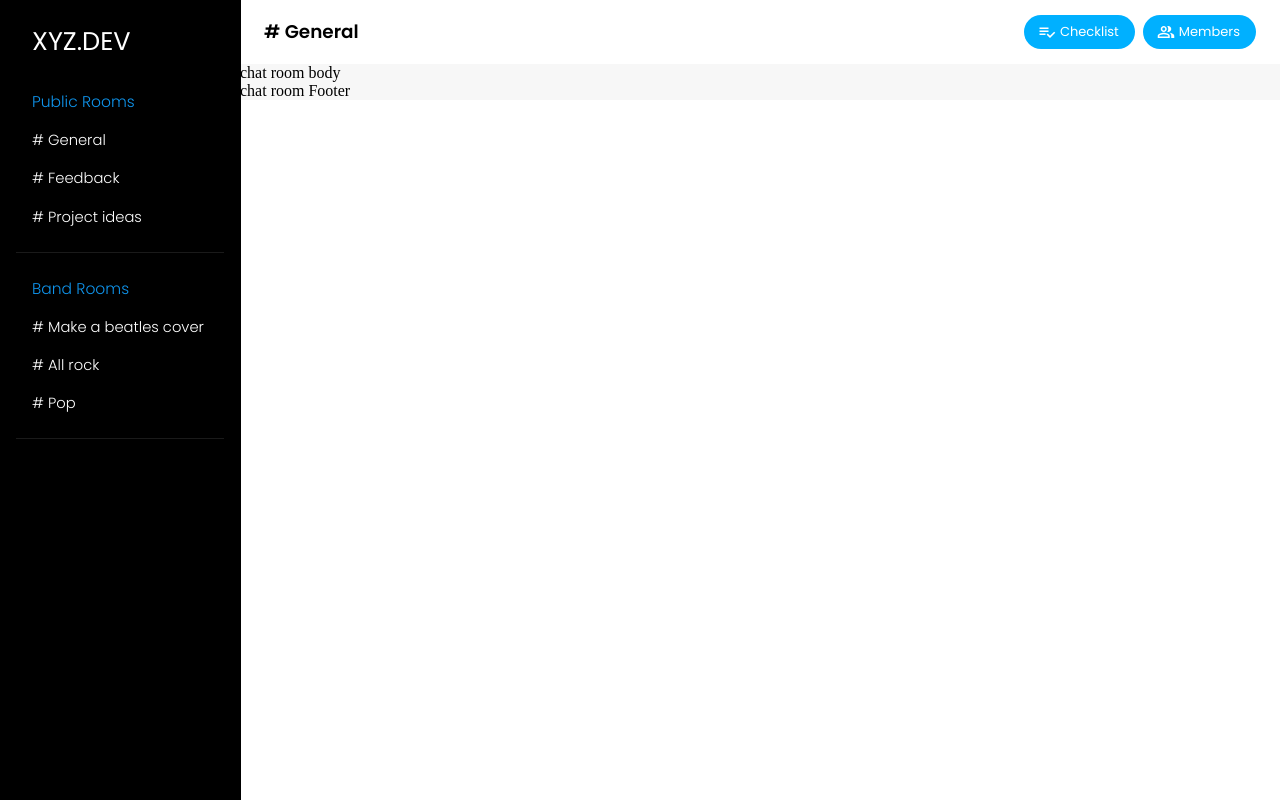
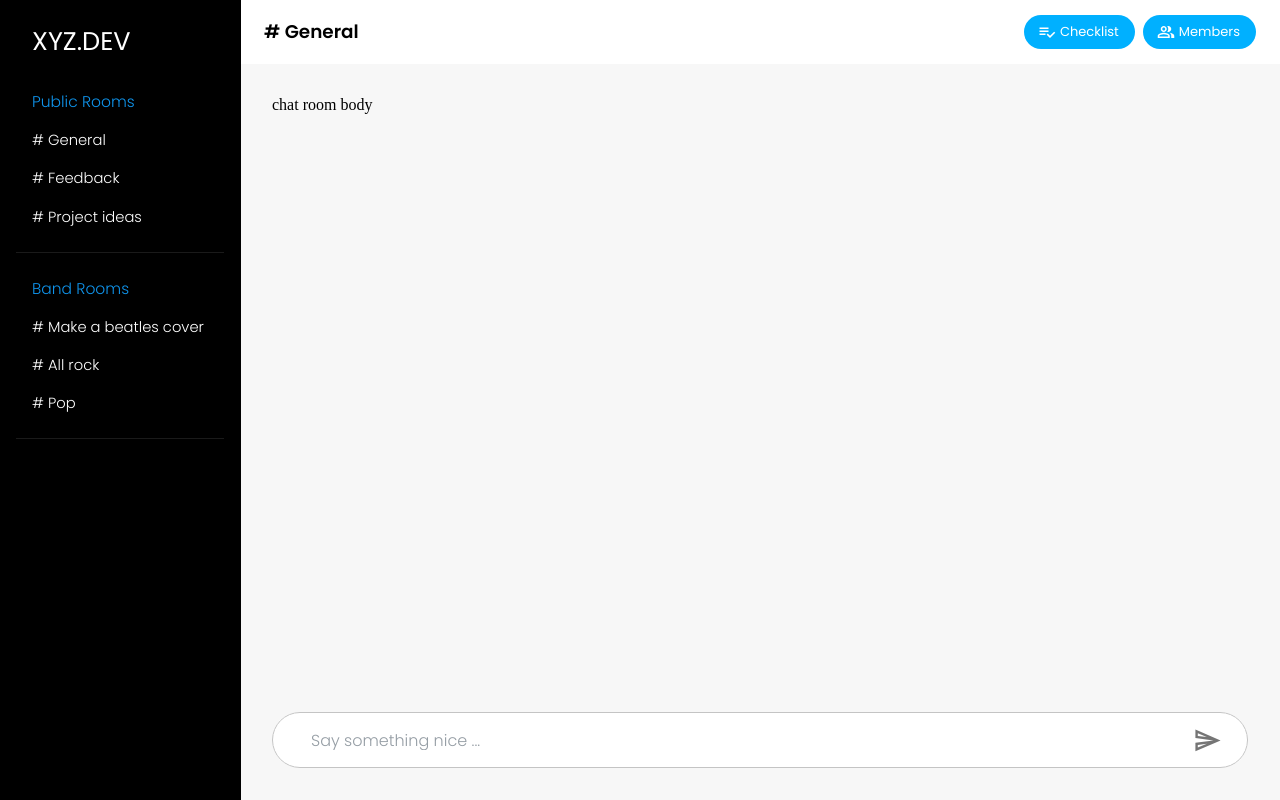
Before and after one commit to therealilyaskhan/songs-sharing, a React (Create React App) app in the folder frontend/: page /rooms in a window 1280 px wide. Built offline with nearby package versions, Linux system fonts and the light colour scheme.

Commit message:
chat room footer finished

```diff
--- a/frontend/src/components/ChatRoomBody.js
+++ b/frontend/src/components/ChatRoomBody.js
@@ -1,9 +1,11 @@
 import React from 'react';
 
-export default function ChatRoomBody() {
+import Box from '@material-ui/core/Box';
+
+export default function ChatRoomBody({ chatRoomID, className }) {
   return (
-    <div>
+    <Box p={4} className={className || ''}>
       chat room body
-    </div>
+    </Box>
   );
 }
--- a/frontend/src/components/ChatRoomDrawer.js
+++ b/frontend/src/components/ChatRoomDrawer.js
@@ -94,10 +94,8 @@ export default function ChatRoomDrawer({ chatRooms, setSelectedChatRoom }) {
         Object.keys(chatRooms).map((category) => {
 
           return (
-            <>
-              <ListItem
-                key={category}
-              >
+            <Box key={category}>
+              <ListItem>
                 <List
                   className={classes.roomsList}
                 >
@@ -139,7 +137,7 @@ export default function ChatRoomDrawer({ chatRooms, setSelectedChatRoom }) {
               </ListItem>
 
               <Divider variant='middle' className={classes.divider} />
-            </>
+            </Box>
           );
 
         })
--- a/frontend/src/components/ChatRoomFooter.js
+++ b/frontend/src/components/ChatRoomFooter.js
@@ -1,9 +1,85 @@
 import React from 'react';
 
-export default function ChatRoomFooter() {
+import { makeStyles } from '@material-ui/core/styles';
+import Box from '@material-ui/core/Box';
+import IconButton from '@material-ui/core/IconButton';
+import InputAdornment from '@material-ui/core/InputAdornment';
+import FormControl from '@material-ui/core/FormControl';
+import OutlinedInput from '@material-ui/core/OutlinedInput';
+
+import SendOutlinedIcon from '@material-ui/icons/SendOutlined';
+
+const useStyles = makeStyles({
+  outlinedInput: {
+    borderRadius: 50,
+    backgroundColor: '#fff',
+    '& fieldset': {
+      borderRadius: 50,
+      borderColor: '#c4c4c4',
+    },
+    '&:hover .MuiOutlinedInput-notchedOutline': {
+      borderColor: '#c4c4c4'
+    },
+    '&.Mui-focused .MuiOutlinedInput-notchedOutline': {
+      borderWidth: 1,
+      borderColor: '#c4c4c4'
+    }
+  },
+  textArea: {
+    paddingLeft: 25
+  },
+  sendIcon: {
+    fontSize: '1.8rem'
+  }
+});
+
+export default function ChatRoomFooter({ chatRoomID, className }) {
+
+  const classes = useStyles();
+
+  const handleSend = () => {
+    console.log('message sent');
+  };
+
   return (
-    <div>
-      chat room Footer
-    </div>
+    <Box p={4} className={className || ''}>
+      <FormControl
+        variant="outlined"
+        classes={{
+          root: classes.outlinedInput
+        }}
+        hiddenLabel
+        fullWidth
+      >
+        <OutlinedInput
+          id="dm-to-room"
+          classes={{
+            root: classes.outlinedInput,
+            inputMultiline: classes.textArea
+          }}
+          autoFocus
+          fullWidth
+          multiline
+          rowsMax={4}
+          placeholder='Say something nice ...'
+          type='text'
+          aria-label='message-text-box'
+          endAdornment={
+            <InputAdornment position="end">
+              <IconButton
+                aria-label="send-button"
+                onClick={handleSend}
+              >
+                <SendOutlinedIcon
+                  classes={{
+                    root: classes.sendIcon
+                  }}
+                />
+              </IconButton>
+            </InputAdornment>
+          }
+        />
+      </FormControl>
+    </Box>
   );
 }
--- a/frontend/src/components/ChatRoomHeader.js
+++ b/frontend/src/components/ChatRoomHeader.js
@@ -38,7 +38,7 @@ const useStyles = makeStyles((theme) => ({
   btnStartIcon: {
     marginRight: 4
   },
-  topbarXs: {
+  toolbarSm: {
     textAlign: 'center',
     '&:before': {
       content: '""',
@@ -55,7 +55,7 @@ const useStyles = makeStyles((theme) => ({
   }
 }));
 
-export default function ChatRoomHeader({ chatRoomID }) {
+export default function ChatRoomHeader({ chatRoomID, className }) {
 
   //run fetch query to fetch chatRoom name, members, checklist via chatRoomID
   let name;
@@ -138,12 +138,13 @@ export default function ChatRoomHeader({ chatRoomID }) {
 
   return (
     <AppBar
+      className={className || ''}
       position="static"
       elevation={0}
       color="inherit"
     >
       <Toolbar
-        {...sm ? { className: `${classes.topbarXs}` } : {}}
+        {...sm ? { className: `${classes.toolbarSm}` } : {}}
       >
         <Typography
           variant="h6"
--- a/frontend/src/components/controls/FormTextField.js
+++ b/frontend/src/components/controls/FormTextField.js
@@ -1,6 +1,7 @@
 import React from 'react';
+
 import { makeStyles } from '@material-ui/core/styles';
-import { TextField } from '@material-ui/core';
+import TextField from '@material-ui/core/TextField';
 
 
 const useStyles = makeStyles((theme) => ({
--- a/frontend/src/layout/ChatRoomLayout.js
+++ b/frontend/src/layout/ChatRoomLayout.js
@@ -1,5 +1,6 @@
 import React, { useState } from 'react';
 import { makeStyles } from '@material-ui/core/styles';
+import Box from '@material-ui/core/Box';
 
 import ChatRoomDrawer from '../components/ChatRoomDrawer';
 import ChatRoomScreen from '../screens/ChatRoomScreen';
@@ -7,12 +8,12 @@ import ChatRoomScreen from '../screens/ChatRoomScreen';
 const useStyles = makeStyles({
   root: {
     backgroundColor: "#F7F7F7",
-    width: "100%",
+    width: '100%',
     display: 'flex'
   }
 });
 
-export default function BuildSong() {
+export default function ChatRoomLayout() {
   const classes = useStyles();
   const [selectedChatRoom, setSelectedChatRoom] = useState('');
 
@@ -49,12 +50,12 @@ export default function BuildSong() {
   };
 
   return (
-    <div div className={classes.root}>
+    <Box className={classes.root}>
       <ChatRoomDrawer
         chatRooms={chatRooms}
         setSelectedChatRoom={setSelectedChatRoom}
       />
       <ChatRoomScreen selectedChatRoom={selectedChatRoom} />
-    </div>
+    </Box>
   );
 }
--- a/frontend/src/screens/BuildSongScreen.js
+++ b/frontend/src/screens/BuildSongScreen.js
@@ -2,6 +2,8 @@ import React, { useState } from 'react';
 import Container from '@material-ui/core/Container';
 import Grid from '@material-ui/core/Grid';
 import { makeStyles } from '@material-ui/core/styles';
+import Box from '@material-ui/core/Box';
+
 import Navbar from '../components/Navbar';
 import ChecklistScreen from './ChecklistScreen';
 import InfoScreen from './InfoScreen';
@@ -22,7 +24,7 @@ export default function BuildSong() {
   return (
     <>
       <Navbar setActiveTab={setActiveTab} />
-      <div className={classes.screen}>
+      <Box className={classes.screen}>
         <Container>
           <Grid container>
             {
@@ -38,7 +40,7 @@ export default function BuildSong() {
             }
           </Grid>
         </Container>
-      </div>
+      </Box>
     </>
   );
 }
--- a/frontend/src/screens/ChatRoomScreen.js
+++ b/frontend/src/screens/ChatRoomScreen.js
@@ -1,18 +1,47 @@
 import React from 'react';
 
-import { Box } from '@material-ui/core';
+import { Box, makeStyles } from '@material-ui/core';
 
 import ChatRoomHeader from '../components/ChatRoomHeader';
 import ChatRoomBody from '../components/ChatRoomBody';
 import ChatRoomFooter from '../components/ChatRoomFooter';
 
+const useStyles = makeStyles({
+  chatHeader: {
+    flex: '0 1 auto'
+  },
+  chatBody: {
+    flex: '1 1 auto'
+  },
+  chatFooter: {
+    flex: '0 1 auto'
+  }
+});
+
 export default function ChatRoomScreen({ selectedChatRoom }) {
 
+  const classes = useStyles();
+
   return (
-    <Box width='100%'>
-      <ChatRoomHeader chatRoomID={selectedChatRoom} />
-      <ChatRoomBody chatRoomID={selectedChatRoom} />
-      <ChatRoomFooter charRoomID={selectedChatRoom} />
+    <Box
+      width='100%'
+      height='100vh'
+      display='flex'
+      flexDirection='column'
+      flexWrap='nowrap'
+    >
+      <ChatRoomHeader
+        className={classes.chatHeader}
+        chatRoomID={selectedChatRoom}
+      />
+      <ChatRoomBody
+        className={classes.chatBody}
+        chatRoomID={selectedChatRoom}
+      />
+      <ChatRoomFooter
+        className={classes.chatFooter}
+        charRoomID={selectedChatRoom}
+      />
     </Box>
   );
 };;;;;;;;
```
